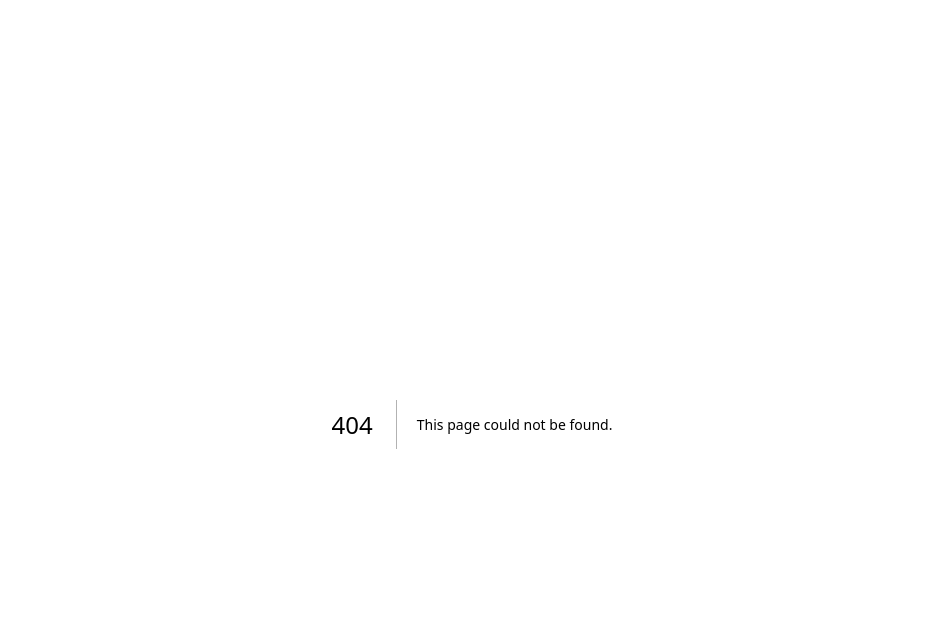
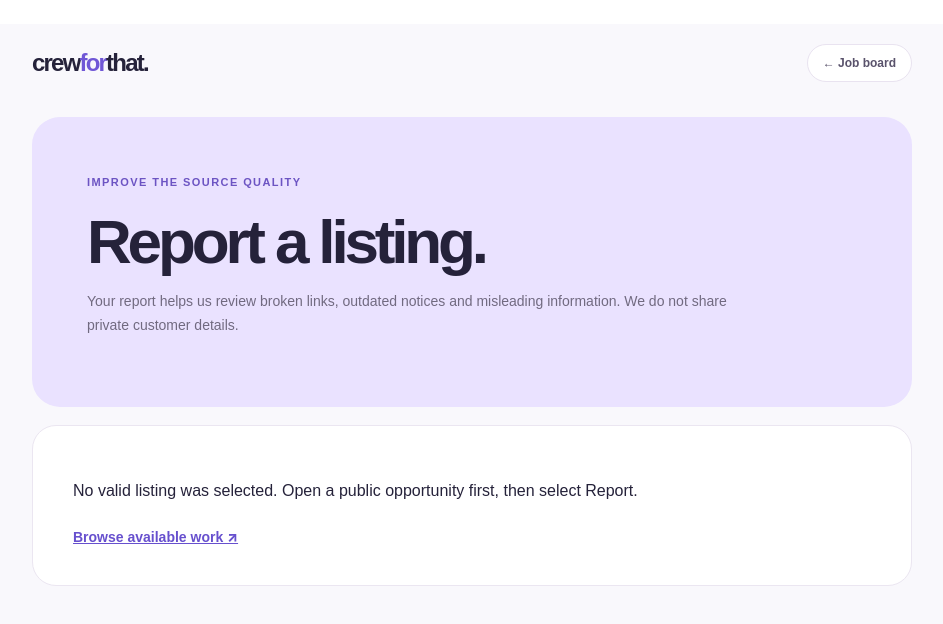
Before and after one commit to Surfguy1985/leadgenbackend, a Next.js app in the folder app/: page /report-listing in a window 1280 px wide. Before the commit this address had no page. Shown: the top 624 px of the page, without its empty margins (102-1045 px from the left). Built offline with nearby package versions, Linux system fonts and the light colour scheme.

Commit message:
Add trustworthy public listing-report flow and admin moderation queue integration

```diff
--- /dev/null
+++ b/app/src/app/report-listing/page.tsx
@@ -0,0 +1,33 @@
+"use client";
+import { useState, type FormEvent } from "react";
+import { useSearchParams } from "next/navigation";
+import { Suspense } from "react";
+const OPTIONS = [
+  ["broken_link","The official link isn't working"],
+  ["expired","The notice is closed or expired"],
+  ["wrong_category","The trade or category looks wrong"],
+  ["duplicate","The listing is a duplicate"],
+  ["incorrect_details","Information appears incorrect"],
+  ["rights_concern","Attribution, privacy or rights concern"],
+] as const;
+function ReportForm() {
+  const query=useSearchParams(), opportunity_id=query.get("id")??"";
+  const [issue,setIssue]=useState<string>("broken_link"),[detail,setDetail]=useState(""),[pending,setPending]=useState(false),[message,setMessage]=useState(""),[success,setSuccess]=useState(false);
+  async function submit(e:FormEvent<HTMLFormElement>){e.preventDefault();if(pending)return;setPending(true);setMessage("");
+    try{const r=await fetch("/api/public/report-listing",{method:"POST",headers:{"Content-Type":"application/json"},body:JSON.stringify({opportunity_id,issue,detail})});const j=await r.json().catch(()=>({}));if(!r.ok)throw Error(j.message||"Report could not be submitted.");setMessage("Thanks. Your report is in the review queue.");setSuccess(true);}
+    catch(err){setMessage(err instanceof Error?err.message:"Report could not be submitted.");}finally{setPending(false)}
+  }
+  return <div className="cfreport__main"><header className="cfreport__hero"><span className="cfreport__eyebrow">IMPROVE THE SOURCE QUALITY</span><h1>Report a listing.</h1><p>Your report helps us review broken links, outdated notices and misleading information. We do not share private customer details.</p></header>
+  {!/^[0-9a-f-]{36}$/i.test(opportunity_id)?<div className="cfreport__box"><p>No valid listing was selected. Open a public opportunity first, then select Report.</p><a href="/app">Browse available work ↗</a></div>:
+  success?<div className="cfreport__box" role="status"><h2>Report received.</h2><p>{message}</p><a href="/app">Back to opportunities ↗</a></div>:
+  <form className="cfreport__box" onSubmit={submit}><label htmlFor="cfreport-issue">WHAT SHOULD WE REVIEW?</label><select id="cfreport-issue" value={issue} onChange={e=>setIssue(e.target.value)}>{OPTIONS.map(([value,label])=><option value={value} key={value}>{label}</option>)}</select><label htmlFor="cfreport-detail">DETAILS (OPTIONAL)</label><textarea id="cfreport-detail" maxLength={500} value={detail} onChange={e=>setDetail(e.target.value)} rows={5} placeholder="What should our reviewers check?" /><button disabled={pending} type="submit">{pending?"Sending…":"Send to review ↗"}</button>{message&&<p role="alert">{message}</p>}</form>}
+  </div>;
+}
+export default function ReportListing() {return <main className="cfreport"><style>{`
+ .cfreport{background:#F9F8FC;min-height:100svh;font-family:Arial,-apple-system,BlinkMacSystemFont,sans-serif;color:#25223A;padding:20px}.cfreport *{box-sizing:border-box}
+ .cfreport__nav{max-width:880px;margin:0 auto 35px;display:flex;justify-content:space-between;align-items:center;gap:15px}.cfreport__logo{font-size:24px;letter-spacing:-.075em;color:#25223A;text-decoration:none;font-weight:900}.cfreport__logo span{color:#7057D6}
+ .cfreport__back{border:1px solid #E9E3F0;border-radius:100px;padding:11px 15px;background:#fff;text-decoration:none;font-size:12px;font-weight:800;color:#59526B}
+ .cfreport__main{max-width:880px;margin:auto}.cfreport__hero{background:#EAE2FF;padding:clamp(28px,5vw,55px);border-radius:28px;margin-bottom:18px}.cfreport__eyebrow{letter-spacing:.13em;font-size:11px;color:#6C54C3;font-weight:850}.cfreport__hero h1{font-size:clamp(36px,5vw,62px);letter-spacing:-.067em;line-height:1.1;margin:18px 0 11px}.cfreport__hero p{font-size:14px;line-height:1.7;color:#716A80;max-width:650px}
+ .cfreport__box{display:grid;gap:12px;background:#fff;border:1px solid #EBE6F1;border-radius:24px;padding:clamp(25px,4vw,40px)}.cfreport__box label{font-size:11px;font-weight:850;color:#6C6478}.cfreport__box select,.cfreport__box textarea{font-family:inherit;border:1px solid #E5E0ED;background:#FBFAFD;border-radius:14px;padding:14px;min-height:51px;font-size:14px}
+ .cfreport__box textarea{resize:vertical}.cfreport__box button{background:#28243F;color:#fff;border:0;border-radius:100px;padding:15px 20px;font-size:13px;font-weight:850;cursor:pointer;margin-top:8px}.cfreport__box button:disabled{opacity:.65}.cfreport__box a{color:#6750CE;font-size:14px;font-weight:800}
+ `}</style><nav className="cfreport__nav"><a className="cfreport__logo" href="https://lead-gen-site-dc4966.webflow.io/">crew<span>for</span>that.</a><a className="cfreport__back" href="/app">← Job board</a></nav><Suspense fallback={<p>Loading report form…</p>}><ReportForm/></Suspense></main>}
```
